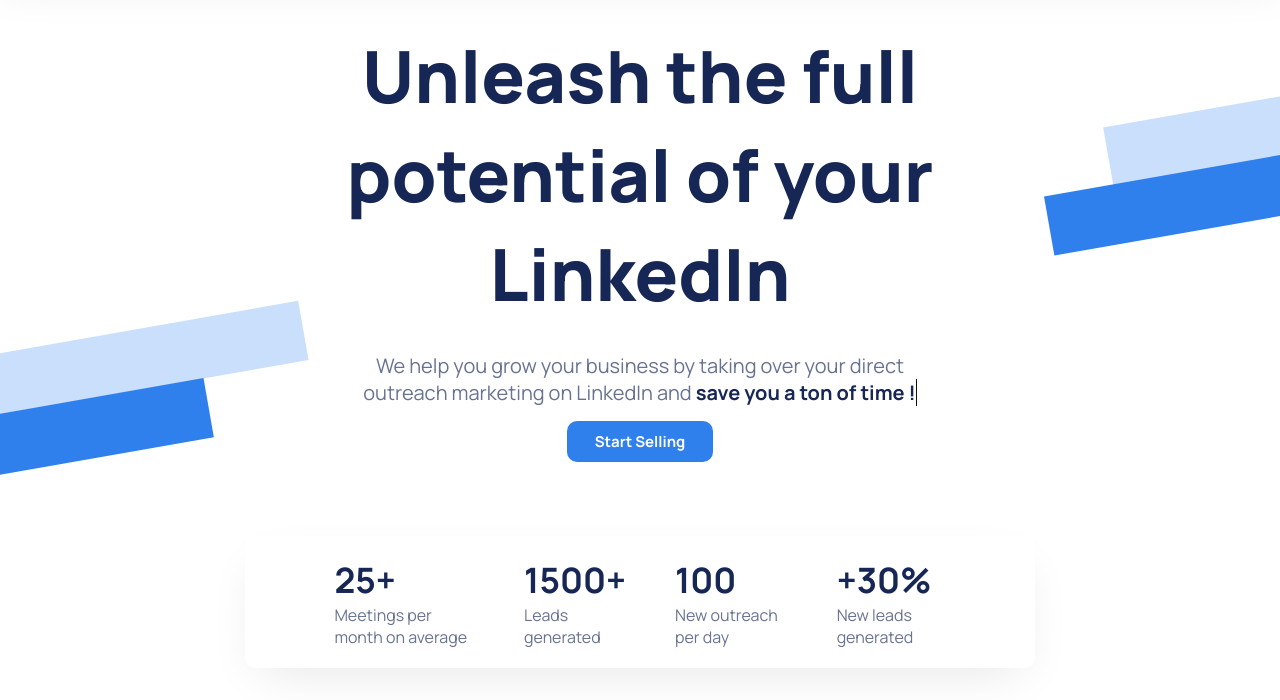
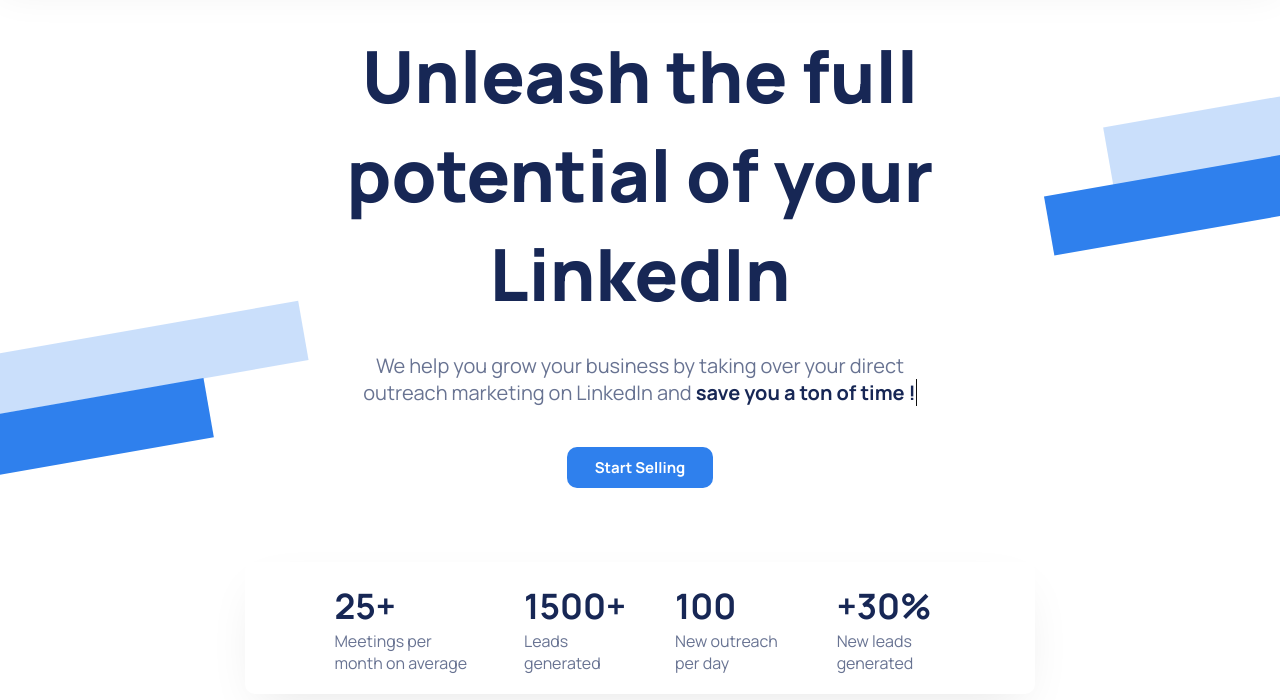
Before and after one commit to vince-reachly/reachly-site, a plain HTML site: page index.html in a window 1280 px wide. Shown: the part 100-800 px from the top of the page. Drawn offline with Linux system fonts and the light colour scheme.

Commit message:
update style

```diff
--- a/style.css
+++ b/style.css
@@ -195,7 +195,7 @@ span{
     font-weight: bold;
 }
 .hero-container .btn-selling{
-    margin-top: 24px;
+    margin-top: 50px;
 }
 .hero-container .btn-selling a{
     padding: 10px 28px;
```
